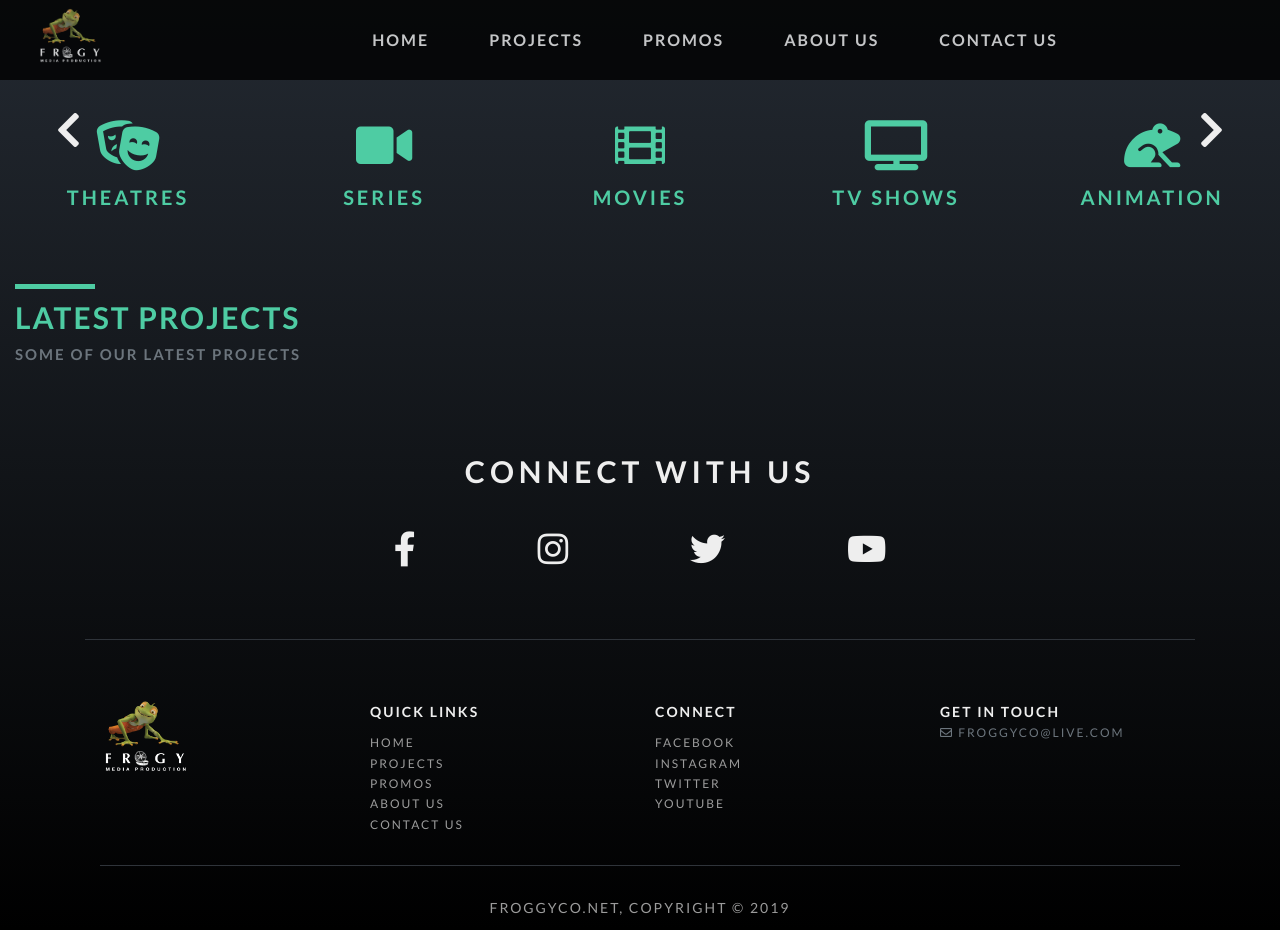
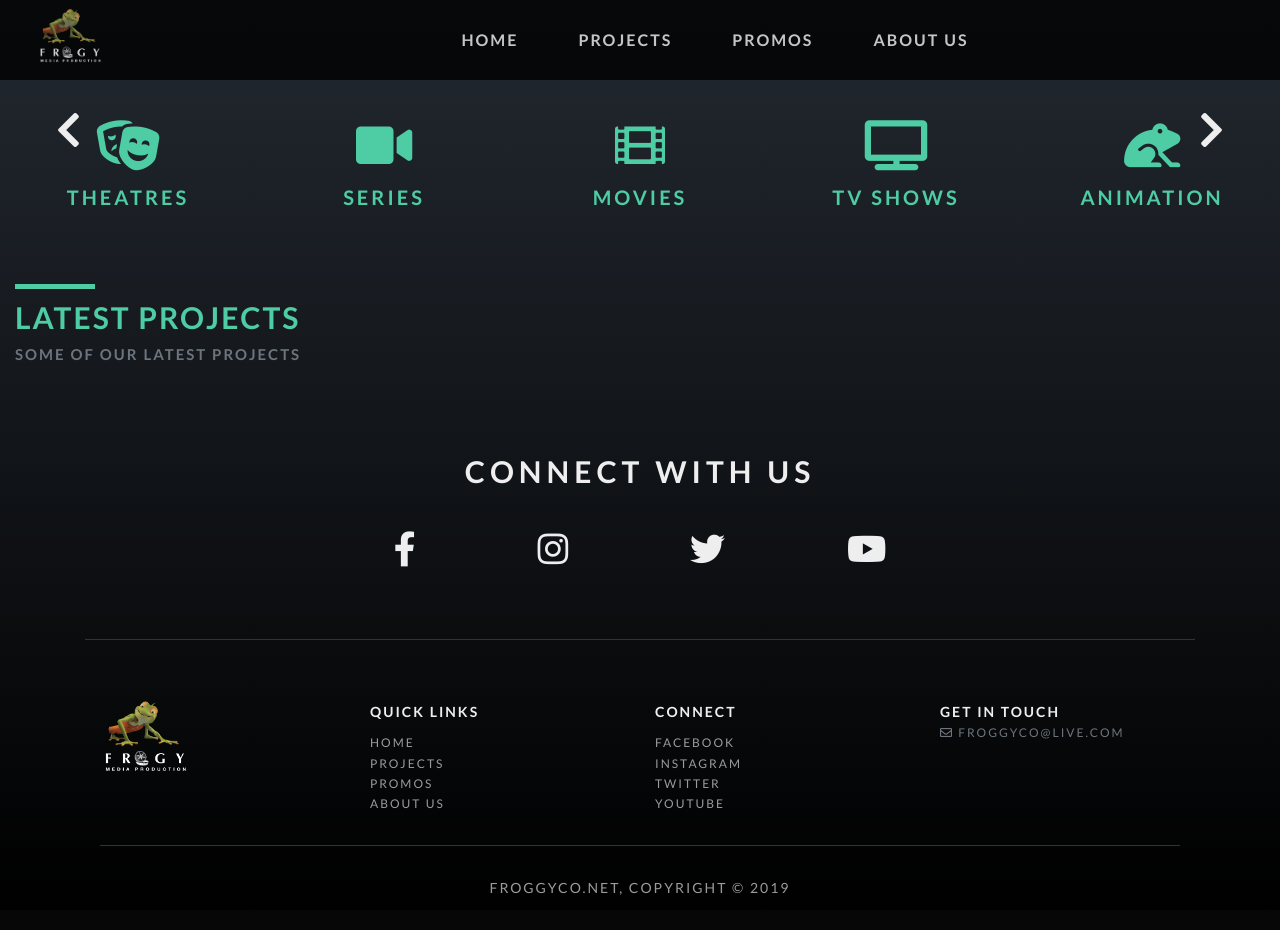
Before and after one commit to Asifrahman96/frogyapp, a Django app: page / in a window 1280 px wide. After the commit the page ends 895 px from the top, so only its background shows below. Run offline with Django 3.2, Linux system fonts and the light colour scheme; data that the repository does not hold is empty; some libraries are stand-ins or nearby versions.

Commit message:
removed contact  url

```diff
--- a/pages/templates/partials/_footer.html
+++ b/pages/templates/partials/_footer.html
@@ -18,7 +18,7 @@
                 <a href="{% url 'projects' %}" class="footer-link">Projects</a>
                 <a href="{% url 'promos' %}" class="footer-link">Promos</a>
                 <a href="{% url 'about' %}" class="footer-link">About us</a>
-                <a href="{% url 'contact' %}" class="footer-link">Contact us</a>
+                <!-- <a href="{% url 'contact' %}" class="footer-link">Contact us</a> -->
             </div>
             <div class="col-md-3 mt-5">
                 <a class="footer-logo">Connect</a>
--- a/pages/templates/partials/_navbar.html
+++ b/pages/templates/partials/_navbar.html
@@ -24,9 +24,9 @@
                 <li class="nav-item">
                     <a class="nav-link" href="{% url 'about' %}">About us</a>
                 </li>
-                <li class="nav-item">
+                <!-- <li class="nav-item">
                     <a class="nav-link" href="{% url 'contact' %}">Contact us</a>
-                </li>
+                </li> -->
             </ul>
             <!-- <ul class="navbar-nav ml-auto">
                 <li class="nav-item mr-5">
```
